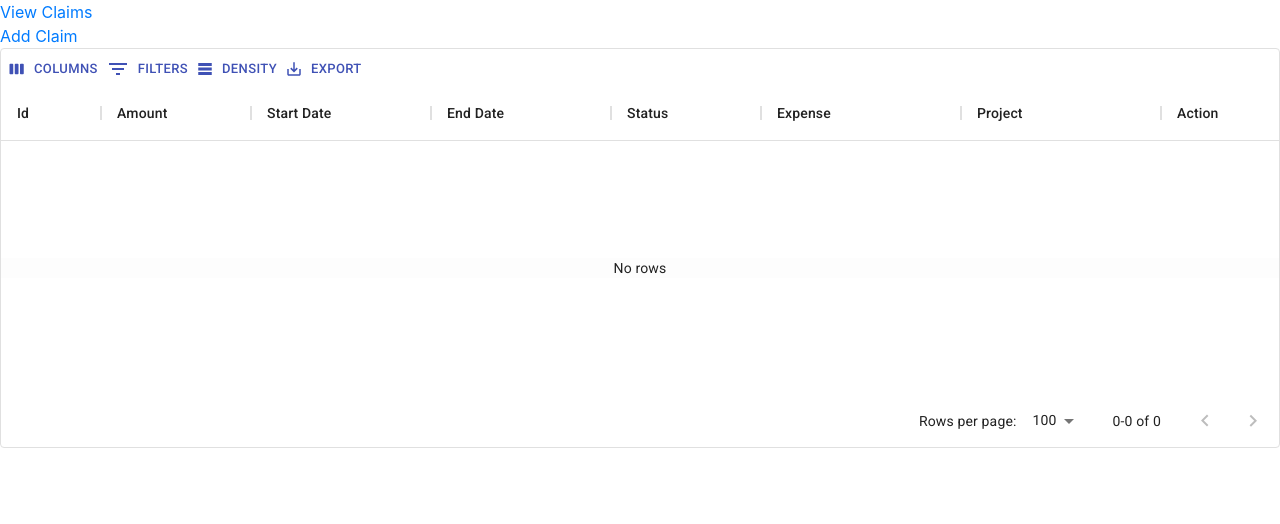
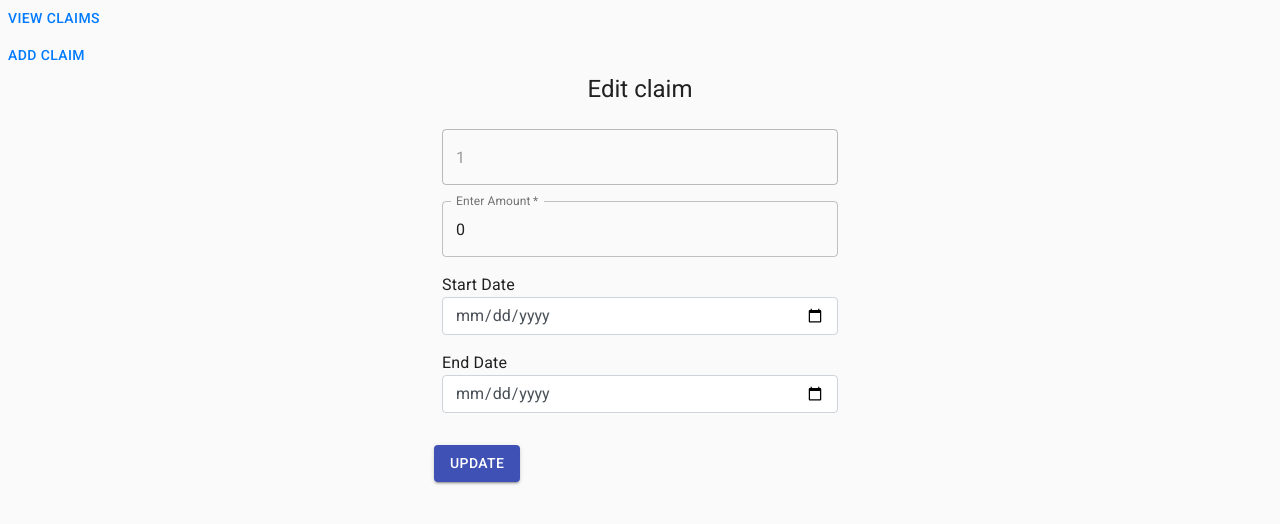
Before and after one commit to HarshBansal23/employee-expense-system, a React (Create React App) app: page /edit/1 in a window 1280 px wide. Shown: the top 524 px of the page. Built offline with nearby package versions, Linux system fonts and the light colour scheme; no server answers.

Commit message:
Add files via upload

```diff
--- a/src/App.js
+++ b/src/App.js
@@ -4,6 +4,7 @@ import ExpenseClaim from './components/ExpenseClaim.js';
 import DataTable from './components/DataTable.js';
 import AddExpenseClaim from './components/AddExpenseClaim.js';
 import EditExpenseClaim from './components/EditExpenseClaim.js';
+import Button from '@material-ui/core/Button';
 import {
   BrowserRouter as Router,
   Switch,
@@ -16,21 +17,24 @@ function App() {
     <Router>
       <div>
         <div>
+        <Button color="primary">
           <Link to="/">View Claims</Link>
+          </Button>
         </div>
         <div>
+        <Button color="primary">
           <Link to="/add">Add Claim</Link>
+          </Button>
         </div>
       </div>
         <Switch>
           <Route path="/add">
             <AddExpenseClaim />
           </Route>
+          <Route path="/edit/:id" component={EditExpenseClaim}>
+          </Route>
           <Route path="/">
             <DataTable />
-          </Route>
-          <Route path="/edit/:id">
-            <EditExpenseClaim />
           </Route>
         </Switch>
 
--- a/src/actions/action.js
+++ b/src/actions/action.js
@@ -165,7 +165,7 @@ export const deleteExpenseClaim = (id) => {
         dispatch(removeExpenseClaim(id));
       })
     .catch((error) => {
-      console.error('Error:', error);
+      console.error('Error');
     });
   };
 };
--- a/src/components/DataTable.js
+++ b/src/components/DataTable.js
@@ -48,6 +48,7 @@ export default function ViewExpenseClaims(){
   },[])
 
   useEffect(()=>{
+    if(claims!= null){
     const rows = claims.map((claim, i) => {
       return (
         { id: claim.expenseCodeId,
@@ -61,7 +62,7 @@ export default function ViewExpenseClaims(){
         }
       )
     })
-    setRows(rows)
+    setRows(rows)}
   },[claims])
 
   const handleDelete = (id) =>{
@@ -87,10 +88,12 @@ export default function ViewExpenseClaims(){
             { field: 'action', headerName: 'Action', width: 150,
             renderCell: (params) => (
               <strong>
+                <Link to="/">
                 <IconButton aria-label="delete" className={classes.deleteBtn} onClick={() => handleDelete(params.value)}>
                   <DeleteIcon fontSize="small" />
                 </IconButton>
-                <Link to={`/edit/${params.value}`}>
+                </Link>
+                <Link to={"/edit/"+params.value}>
                   <IconButton aria-label="Edit" className={classes.editBtn}>
                     <EditIcon fontSize="small" />
                   </IconButton>
--- a/src/components/EditExpenseClaim.js
+++ b/src/components/EditExpenseClaim.js
@@ -8,7 +8,9 @@ import Grid from '@material-ui/core/Grid';
 import Typography from '@material-ui/core/Typography';
 import { makeStyles } from '@material-ui/core/styles';
 import Container from '@material-ui/core/Container';
-import {Link,useRouteMatch} from 'react-router-dom'
+import {
+    Link
+} from "react-router-dom";
 
 
 const useStyles = makeStyles((theme) => ({
@@ -28,8 +30,7 @@ const useStyles = makeStyles((theme) => ({
 
 export default function EditExpenseClaim({match}) {
 
-    // let id = match.params.id
-    // console.log(id)
+    let id = match.params.id
 
     const classes = useStyles()
 
@@ -42,8 +43,6 @@ export default function EditExpenseClaim({match}) {
     const dispatch = useDispatch();
 
     useEffect(() => {
-        let id = match.params.id
-        console.log(id)
         dispatch(actions.fetchClaim(id))
     },[]);
 
@@ -73,7 +72,7 @@ export default function EditExpenseClaim({match}) {
     const handleSubmit= (e) => {
         e.preventDefault();
         const updateRequest = {
-            id: claim.id,
+            id: id,
             expenseAmount: expenseAmount,
             startDate: changeDateFormat(startDate),
             endDate: changeDateFormat(endDate)
@@ -93,7 +92,7 @@ export default function EditExpenseClaim({match}) {
                 <Grid container spacing={2}>
                 <Grid item xs={12}>
                         <TextField name="id" onChange={handleChange} fullWidth required disabled
-
+                            value={id}
                             id="id"
                             type="number"
                             InputLabelProps={{
@@ -124,13 +123,14 @@ export default function EditExpenseClaim({match}) {
                         <Typography>End Date</Typography>
                         <input type="date" value={endDate} required name="endDate" className="form-control" placeholder="Enter End Date" aria-label="Username" onChange={handleChange}/>
                     </Grid>
-
+                    <Link to="/">
                         <Button type="submit"
                             variant="contained"
                             color="primary"
                             className={classes.submit}
                             onClick={handleSubmit}
                         >Update</Button>
+                    </Link>
                 </Grid>
             </form>
         </div>
--- a/src/store/reducer.js
+++ b/src/store/reducer.js
@@ -27,7 +27,7 @@ const reducer = (state = initialState, { type, payload }) => {
         return { updated: true};
 
     case "DELETE_EXPENSE_CLAIM":
-        let filteredList = state.claims.filter((claim)=>{
+        let filteredList = state.claims.filter((claim) => {
             if(claim.id !== payload.id){
                 return claim;
             }
```
Lines whose indentation alone changed are shown as unchanged.
